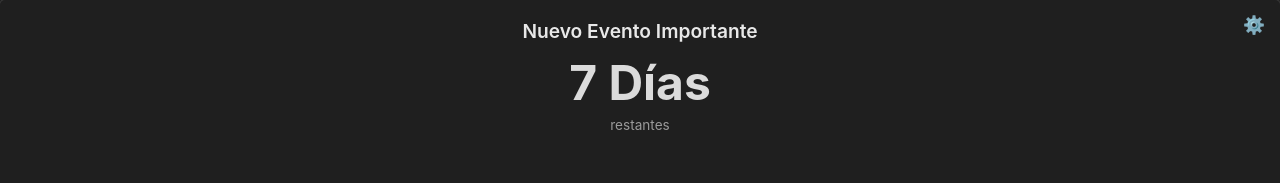
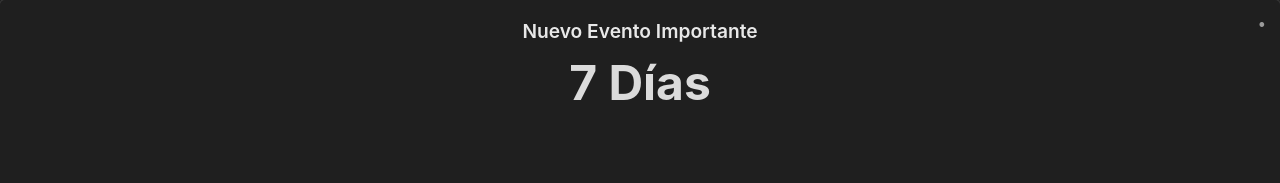
Before and after one commit to TuroLex/widgetprueba2, a plain HTML site: page index.html in a window 1280 px wide. Shown: the top 183 px of the page. Drawn offline with Linux system fonts and the light colour scheme.

Commit message:
Update index.html

```diff
--- a/index.html
+++ b/index.html
@@ -1,4 +1,3 @@
-
 <!DOCTYPE html>
 <html lang="es">
 <head>
@@ -10,13 +9,12 @@
 <body>
 
     <div id="widget-container">
-        <button id="toggle-config-btn" title="Configuración">⚙️</button>
+        <button id="toggle-config-btn" title="Configuración">&bull;</button>
 
         <div id="main-view" class="view">
             <h1 id="countdown-title">Cargando Título...</h1>
             <p id="countdown-days" class="days-display">0 Días</p>
-            <p id="countdown-info" class="info-text">restantes</p>
-        </div>
+            </div>
 
         <div id="config-view" class="view hidden">
             <h2>Configurar Widget</h2>
```
